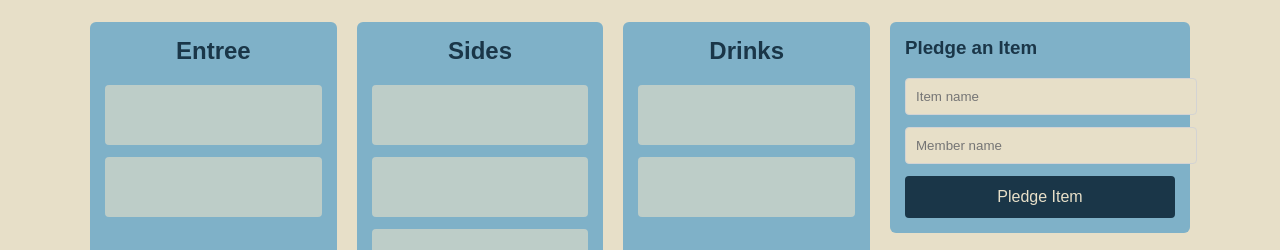
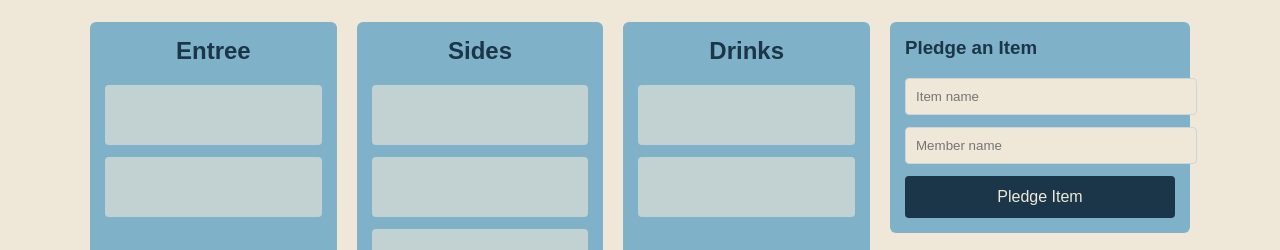
Before and after one commit to edbower-ai/ROCK, a plain HTML site: page index.html in a window 1280 px wide. Shown: the part 162-412 px from the top of the page. Drawn offline with Linux system fonts and the light colour scheme.

Commit message:
Update index.html

```diff
--- a/index.html
+++ b/index.html
@@ -8,7 +8,7 @@
     <style>
         /* --- COLOR SCHEME --- */
         :root {
-            --cream: #E7DFC8;
+            --cream: #EFE8D9;
             --light-blue: #7FB1C8;
             --dark-blue: #1A3648;
         }
```
